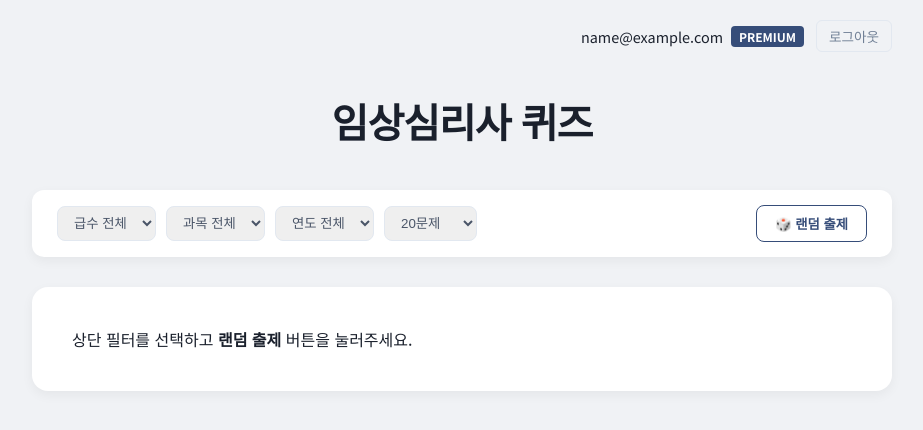
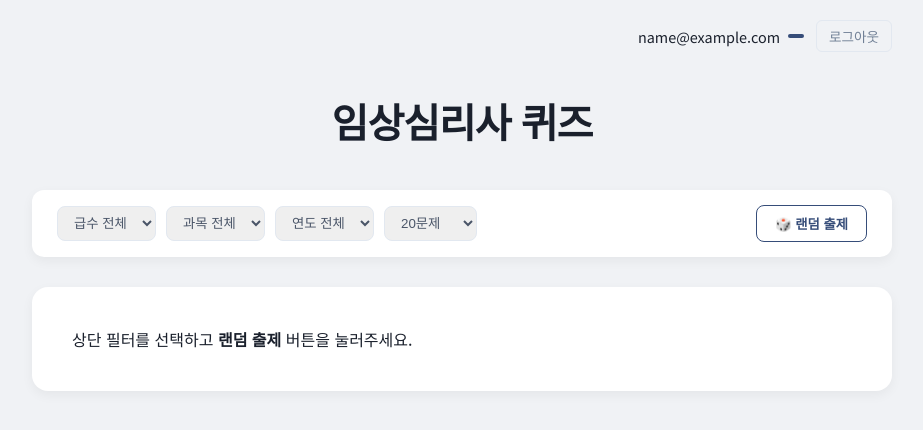
Before and after one commit to zzwooLee/clinical-psych-bank, a website: page premium.html in a window 1280 px wide. Shown: the whole page, without its empty margins (178-1101 px from the left). Drawn offline with Linux system fonts and the light colour scheme; no server answers; sample sign-in values are in the browser's storage.

Commit message:
Update premium.html

```diff
--- a/premium.html
+++ b/premium.html
@@ -13,11 +13,11 @@
         <div class="user-status-bar">
             <div class="user-info">
                 <span class="user-email" id="display-email"></span>
-                <span class="badge premium-badge" id="display-status">PREMIUM</span>
+                <span class="badge premium-badge" id="display-status"></span>
+                <button id="btn-admin-menu" class="btn-admin-outline" style="display:none;" onclick="toggleAdminPanel()">관리자 메뉴</button>
             </div>
             <button class="btn-logout" onclick="handleLogout()">로그아웃</button>
         </div>
-
         <header class="premium-header">
             <h1 class="premium-title">임상심리사 퀴즈</h1>
         </header>
```
